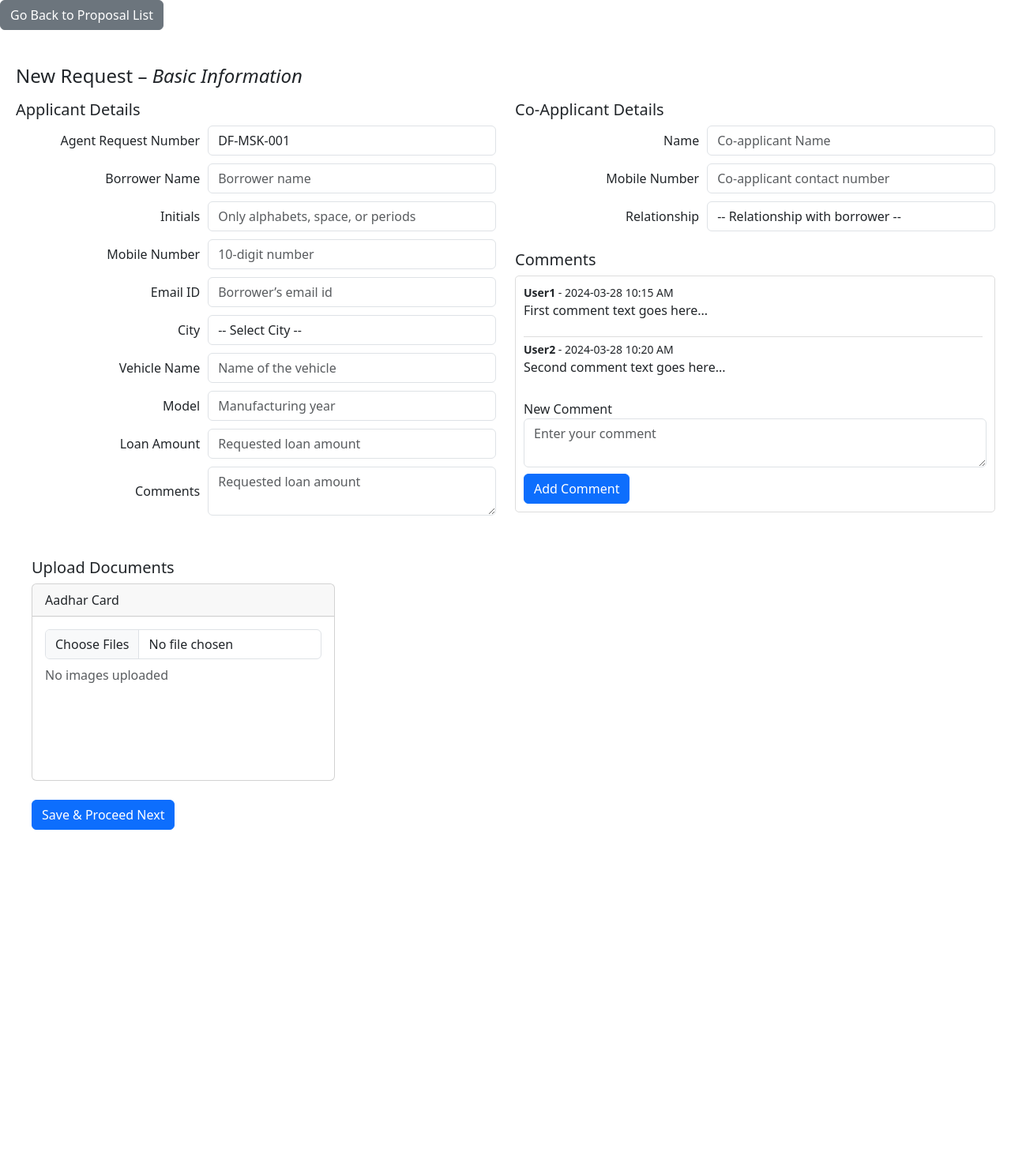
After one commit to asquareai/dugar_proposal_tracker, a PHP site: page /proposal-form.php in a window 1280 px wide. The commit adds this page. Shown: the whole page at 79% size. Run offline with PHP 8.4, Linux system fonts and the light colour scheme.

Commit message:
Proposal form started

```diff
--- a/assets/css/global.css
+++ b/assets/css/global.css
@@ -83,7 +83,10 @@
     .table th
     {
         border: 1px solidrgb(106, 113, 120)!important; /* Slightly darker gray for cell borders */
-        background: linear-gradient(to right, rgba(45, 86, 143, 0.8), rgba(255, 255, 255, 0.2)) !important;
+        background: linear-gradient(to bottom,  #499bea 0%,#207ce5 100%); /* W3C, IE10+, FF16+, Chrome26+, Opera12+, Safari7+ */
+        padding:5px!important;
+        color:#fff;
+
 
     }
     /* Add subtle shadow for better appearance */
--- /dev/null
+++ b/proposal-form.php
@@ -0,0 +1,283 @@
+<?php
+// Assuming this page is opened in an iframe and needs a back link
+echo '<a href="proposal_list.php" class="btn btn-secondary">Go Back to Proposal List</a>';
+?>
+
+<!DOCTYPE html>
+<html lang="en">
+<head>
+    <meta charset="UTF-8">
+    <meta name="viewport" content="width=device-width, initial-scale=1.0">
+    <title>New Proposal</title>
+    <link href="https://cdn.jsdelivr.net/npm/bootstrap@5.3.0/dist/css/bootstrap.min.css" rel="stylesheet">
+    <style>
+       .container {
+            width: 100vw; /* Full viewport width */
+            max-width: 100%; /* Override Bootstrap's max-width */
+            height: 100vh; /* Full viewport height */
+            padding: 20px;
+            border-radius: 0; /* Remove rounded corners */
+        }
+
+
+        .form-group {
+            display: flex;
+            align-items: center;
+            margin-bottom: 10px;
+        }
+        .form-group label {
+            width: 40%; /* Adjust width as needed */
+            text-align: right; /* Align text to the right */
+            font-weight: normal; /* Make text normal (not bold) */
+            padding-right: 10px; /* Add some space between label and input */
+        }
+
+        .form-group input, .form-group select, .form-group textarea {
+            width: 60%;
+        }
+        .comments-box {
+            display: flex;
+            flex-direction: column;
+            border: 1px solid #ddd;
+            padding: 10px;
+            border-radius: 5px;
+            background: #fff;
+            max-height: 300px; /* Adjust height as needed */
+        }
+
+        .comments-list {
+            flex-grow: 1;
+            overflow-y: auto; /* Only previous comments are scrollable */
+            max-height: 200px;
+            padding-right: 5px;
+        }
+
+        .comment-entry {
+            border-bottom: 1px solid #ddd;
+            padding-bottom: 5px;
+            margin-bottom: 5px;
+        }
+
+        /* New comment section remains at the bottom */
+        .new-comment {
+            margin-top: 10px;
+        }
+
+
+    </style>
+</head>
+<body>
+    <div class="container mt-4">
+        <h4 class="mb-3">New Request – <em>Basic Information</em></h4>
+        <form action="submit_proposal.php" method="POST">
+            <div class="row">
+                <!-- Left Side: Applicant Details -->
+                <div class="col-md-6">
+                    <h5>Applicant Details</h5>
+                    <div class="form-group">
+                        <label>Agent Request Number</label>
+                        <input type="text" class="form-control" value="DF-MSK-001" readonly>
+                    </div>
+                    <div class="form-group">
+                        <label>Borrower Name</label>
+                        <input type="text" class="form-control" placeholder="Borrower name" required>
+                    </div>
+                    <div class="form-group">
+                        <label>Initials</label>
+                        <input type="text" class="form-control" placeholder="Only alphabets, space, or periods" required>
+                    </div>
+                    <div class="form-group">
+                        <label>Mobile Number</label>
+                        <input type="text" class="form-control" placeholder="10-digit number" required>
+                    </div>
+                    <div class="form-group">
+                        <label>Email ID</label>
+                        <input type="email" class="form-control" placeholder="Borrower’s email id" required>
+                    </div>
+                    <div class="form-group">
+                        <label>City</label>
+                        <select class="form-control">
+                            <option value="">-- Select City --</option>
+                            <option value="city1">City 1</option>
+                            <option value="city2">City 2</option>
+                        </select>
+                    </div>
+                    <div class="form-group">
+                        <label>Vehicle Name</label>
+                        <input type="text" class="form-control" placeholder="Name of the vehicle" required>
+                    </div>
+                    <div class="form-group">
+                        <label>Model</label>
+                        <input type="text" class="form-control" placeholder="Manufacturing year" required>
+                    </div>
+                    <div class="form-group">
+                        <label>Loan Amount</label>
+                        <input type="text" class="form-control" placeholder="Requested loan amount" required>
+                    </div>
+                    <div class="form-group">
+                        <label>Comments</label>
+                        <textarea class="form-control" placeholder="Requested loan amount"></textarea>
+                    </div>
+                </div>
+
+                <!-- Right Side: Co-Applicant Details -->
+                <div class="col-md-6">
+                    <h5>Co-Applicant Details</h5>
+                    <div class="form-group">
+                        <label>Name</label>
+                        <input type="text" class="form-control" placeholder="Co-applicant Name">
+                    </div>
+                    <div class="form-group">
+                        <label>Mobile Number</label>
+                        <input type="text" class="form-control" placeholder="Co-applicant contact number">
+                    </div>
+                    <div class="form-group">
+                        <label>Relationship</label>
+                        <select class="form-control">
+                            <option value="">-- Relationship with borrower --</option>
+                            <option value="spouse">Spouse</option>
+                            <option value="parent">Parent</option>
+                            <option value="sibling">Sibling</option>
+                        </select>
+                    </div>
+
+                    <!-- Comments Section -->
+                    <h5 class="mt-4">Comments</h5>
+                    <div class="comments-box">
+                        <!-- Scrollable Comments List -->
+                        <div class="comments-list">
+                            <div class="comment-entry">
+                                <small><strong>User1</strong> - 2024-03-28 10:15 AM</small>
+                                <p>First comment text goes here...</p>
+                            </div>
+                            <div class="comment-entry">
+                                <small><strong>User2</strong> - 2024-03-28 10:20 AM</small>
+                                <p>Second comment text goes here...</p>
+                            </div>
+                            <!-- More comments dynamically added here -->
+                        </div>
+
+                        <!-- Fixed New Comment Input -->
+                        <div class="new-comment">
+                            <label>New Comment</label>
+                            <textarea class="form-control" placeholder="Enter your comment"></textarea>
+                            <button class="btn btn-primary mt-2">Add Comment</button>
+                        </div>
+                    </div>
+
+                </div>
+
+            </div>
+            <div class="container mt-4">
+            <h5>Upload Documents</h5>
+            <div class="row">
+                    <!-- Document Upload Card Example -->
+                <div class="col-md-4">
+                    <div class="card" style="height: 250px;">
+                        <div class="card-header">Aadhar Card</div>
+                        <div class="card-body">
+                            <input type="file" class="form-control" multiple accept="image/*,application/pdf" onchange="previewFiles(event, 'aadhar-preview', 'aadhar-no-files')">
+                            <div class="preview-container mt-2 d-flex flex-wrap" id="aadhar-preview" style="gap: 8px;">
+                                <p class="text-muted" id="aadhar-no-files">No images uploaded</p>
+                            </div>
+                        </div>
+                    </div>
+                </div>
+
+
+                <!-- Repeat similar cards for other document types -->
+            </div>
+             <!-- Modal for Enlarged Image/PDF Preview -->
+                <div class="modal fade" id="previewModal" tabindex="-1" aria-hidden="true">
+                    <div class="modal-dialog modal-dialog-centered modal-lg">
+                        <div class="modal-content">
+                            <div class="modal-header">
+                                <h5 class="modal-title">Preview</h5>
+                                <button type="button" class="btn-close" data-bs-dismiss="modal"></button>
+                            </div>
+                            <div class="modal-body text-center">
+                                <img id="modalImage" class="img-fluid d-none">
+                                <iframe id="modalPdf" class="d-none" style="width: 100%; height: 500px;"></iframe>
+                            </div>
+                        </div>
+                    </div>
+                </div>
+
+            <div class="mt-4">
+                <button type="submit" class="btn btn-primary">Save & Proceed Next</button>
+            </div>
+        </form>
+    </div>
+</body>
+</html>
+
+<script>
+function previewFiles(event, previewId, noFilesId) {
+    let files = event.target.files;
+    let previewContainer = document.getElementById(previewId);
+    let noFilesMessage = document.getElementById(noFilesId);
+
+    if (files.length === 0 && previewContainer.children.length === 0) {
+        noFilesMessage.style.display = "block";
+        return;
+    }
+
+    noFilesMessage.style.display = "none";
+
+    Array.from(files).forEach((file, index) => {
+        let div = document.createElement('div');
+        div.className = "position-relative d-inline-block";
+
+        let delBtn = document.createElement('button');
+        delBtn.innerHTML = "&times;";
+        delBtn.className = "btn btn-danger btn-sm position-absolute top-0 end-0";
+        delBtn.onclick = function() {
+            div.remove();
+            if (previewContainer.children.length === 0) {
+                noFilesMessage.style.display = "block";
+            }
+        };
+
+        if (file.type.startsWith('image/')) {
+            let reader = new FileReader();
+            reader.onload = function(e) {
+                let img = document.createElement('img');
+                img.src = e.target.result;
+                img.className = "img-thumbnail";
+                img.style.width = "100px";
+                img.style.height = "100px";
+                img.style.cursor = "pointer";
+                img.onclick = function() {
+                    document.getElementById('modalImage').src = e.target.result;
+                    document.getElementById('modalImage').classList.remove('d-none');
+                    document.getElementById('modalPdf').classList.add('d-none');
+                    new bootstrap.Modal(document.getElementById('previewModal')).show();
+                };
+                div.appendChild(img);
+            };
+            reader.readAsDataURL(file);
+        } else if (file.type === "application/pdf") {
+            let blobUrl = URL.createObjectURL(file);
+            let link = document.createElement('a');
+            link.href = blobUrl;
+            link.className = "btn btn-outline-primary d-block text-center";
+            link.style.width = "100px";
+            link.style.height = "100px";
+            link.innerHTML = "📄 PDF";
+            link.onclick = function(event) {
+                event.preventDefault();
+                document.getElementById('modalPdf').src = blobUrl;
+                document.getElementById('modalPdf').classList.remove('d-none');
+                document.getElementById('modalImage').classList.add('d-none');
+                new bootstrap.Modal(document.getElementById('previewModal')).show();
+            };
+            div.appendChild(link);
+        }
+
+        div.appendChild(delBtn);
+        previewContainer.appendChild(div);
+    });
+
+    event.target.value = ''; // Clear the input so the same file can be re-uploaded if needed
+}
+</script>
```
Also changed, not shown: proposal.php (+3 -25 lines).
